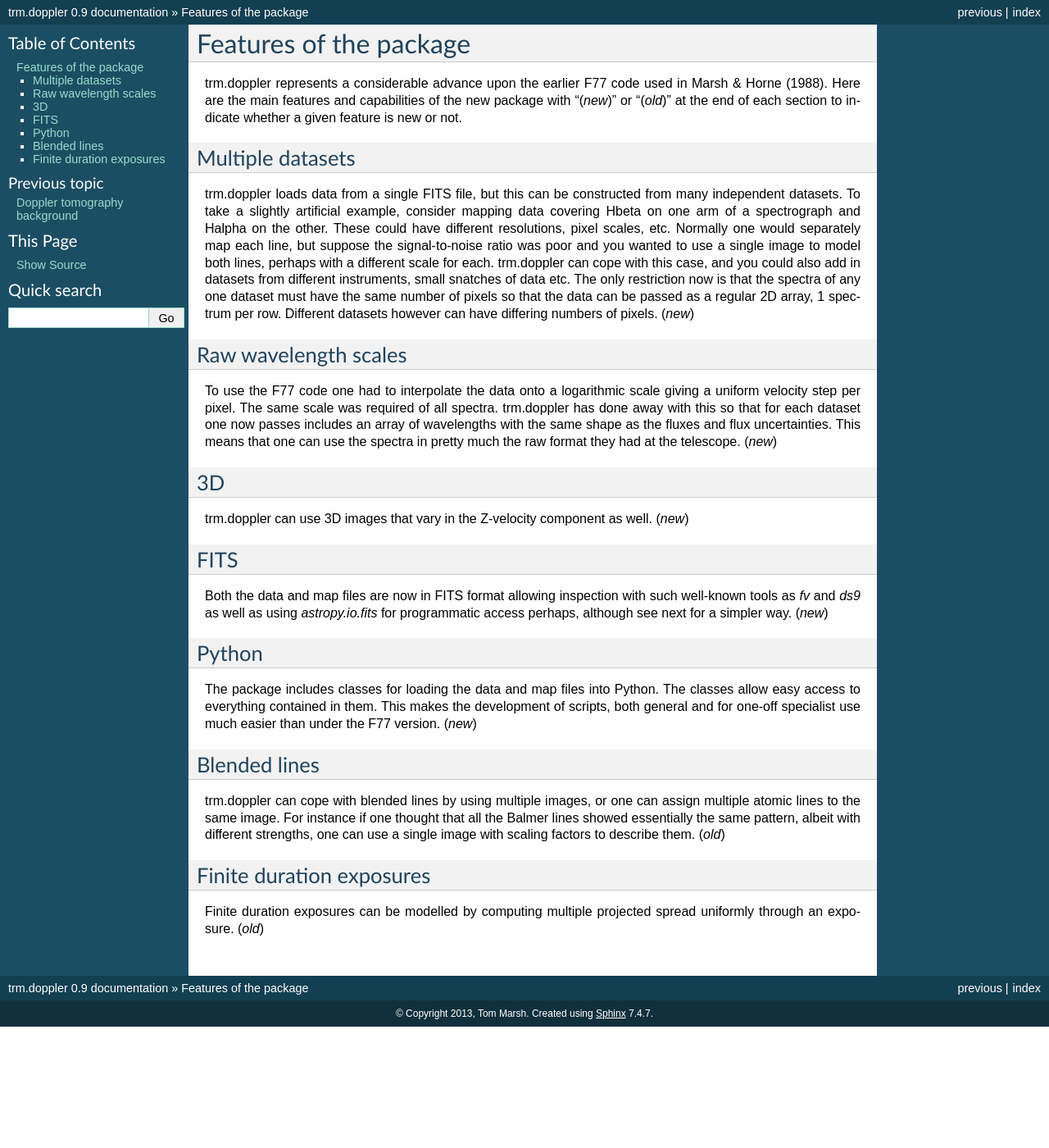
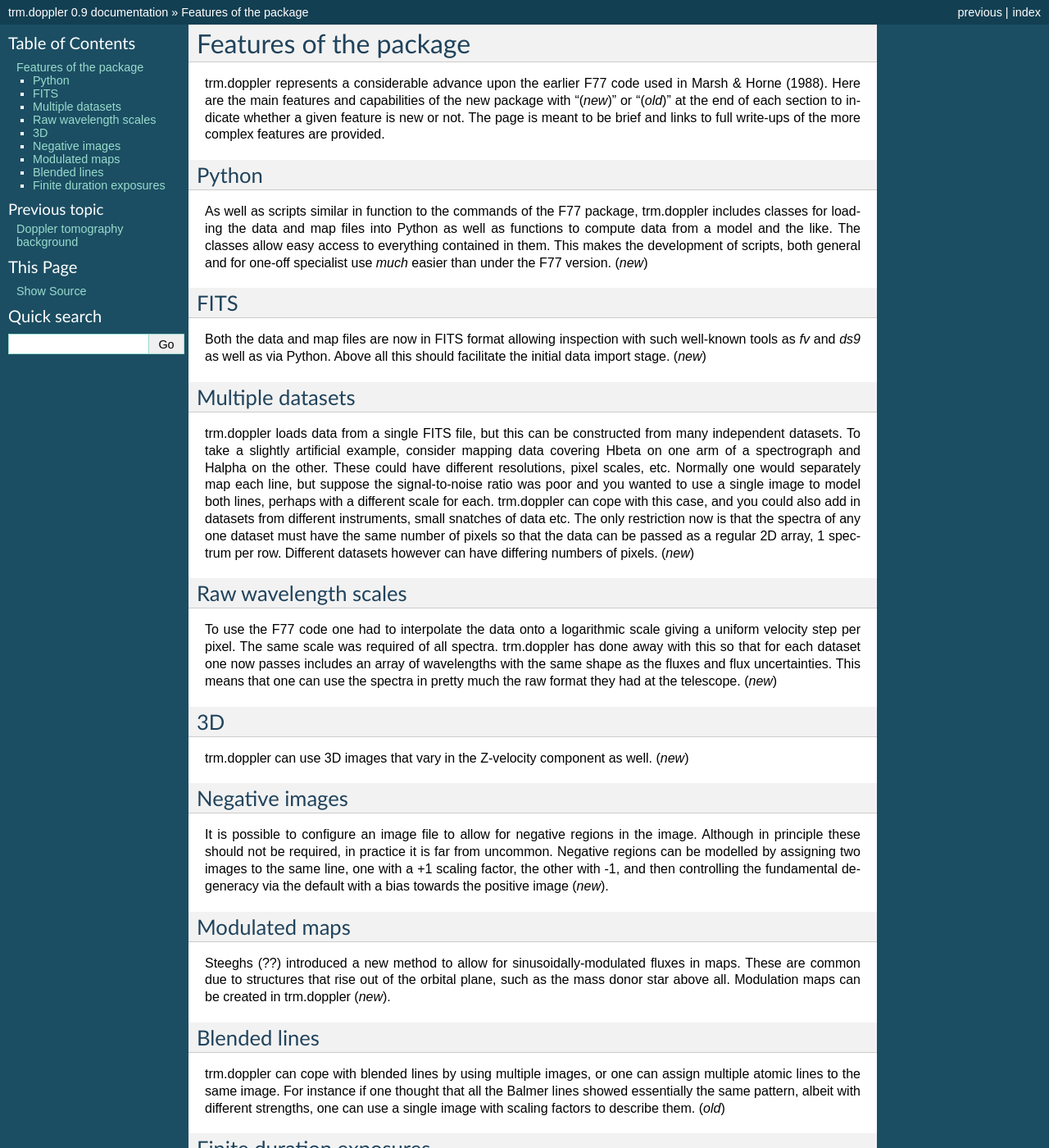
Before and after one commit to trmrsh/trm-doppler, a Sphinx documentation site: the page built from docs/features.rst, in a window 1280 px wide and 1400 px high. Shown: the whole window at 82% size. Built offline with Sphinx 7.4.7, drawn with Linux system fonts in a browser that asks for light colours.

Commit message:
doc/features.rst -- expanded content

```diff
--- a/docs/features.rst
+++ b/docs/features.rst
@@ -4,7 +4,26 @@ Features of the package
 trm.doppler represents a considerable advance upon the earlier F77 code used
 in Marsh & Horne (1988). Here are the main features and capabilities of the
 new package with "(*new*)" or "(*old*)" at the end of each section to indicate
-whether a given feature is new or not.
+whether a given feature is new or not. The page is meant to be brief and links
+to full write-ups of the more complex features are provided.
+
+Python
+------
+
+As well as scripts similar in function to the commands of the F77 package,
+trm.doppler includes classes for loading the data and map files into Python as
+well as functions to compute data from a model and the like. The classes allow
+easy access to everything contained in them.  This makes the development of
+scripts, both general and for one-off specialist use *much* easier than under
+the F77 version.  (*new*)
+
+FITS
+----
+
+Both the data and map files are now in FITS format allowing inspection with
+such well-known tools as *fv* and *ds9* as well as via Python. Above all this
+should facilitate the initial data import stage.
+(*new*)
 
 Multiple datasets
 -----------------
@@ -38,22 +57,23 @@ raw format they had at the telescope. (*new*)
 trm.doppler can use 3D images that vary in the Z-velocity component as well.
 (*new*)
 
-FITS
-----
+Negative images
+---------------
 
-Both the data and map files are now in FITS format allowing inspection with
-such well-known tools as *fv* and *ds9* as well as using *astropy.io.fits* for
-programmatic access perhaps, although see next for a simpler way.
-(*new*)
+It is possible to configure an image file to allow for negative regions in the
+image. Although in principle these should not be required, in practice it is
+far from uncommon. Negative regions can be modelled by assigning two images to
+the same line, one with a +1 scaling factor, the other with -1, and then
+controlling the fundamental degeneracy via the default with a bias towards the
+positive image (*new*).
 
-Python
-------
+Modulated maps
+--------------
 
-The package includes classes for loading the data and map files into
-Python. The classes allow easy access to everything contained in them.
-This makes the development of scripts, both general and for one-off specialist
-use much easier than under the F77 version.
-(*new*)
+Steeghs (??) introduced a new method to allow for sinusoidally-modulated
+fluxes in maps. These are common due to structures that rise out of the
+orbital plane, such as the mass donor star above all. Modulation maps can be
+created in trm.doppler (*new*).
 
 Blended lines
 -------------
```
